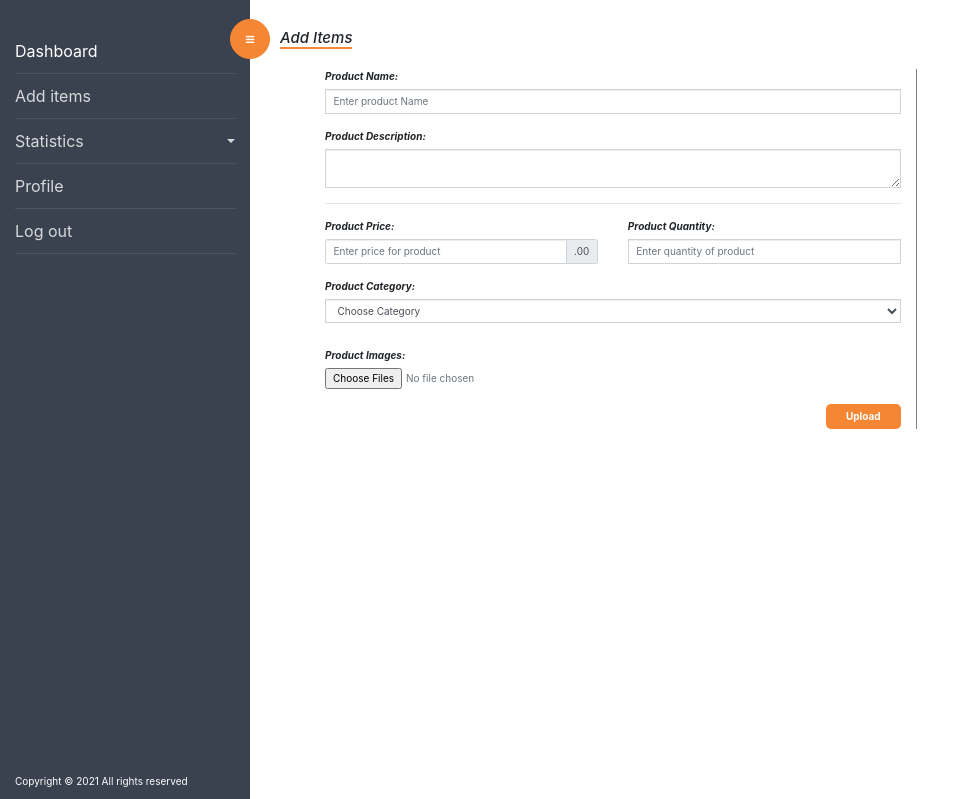
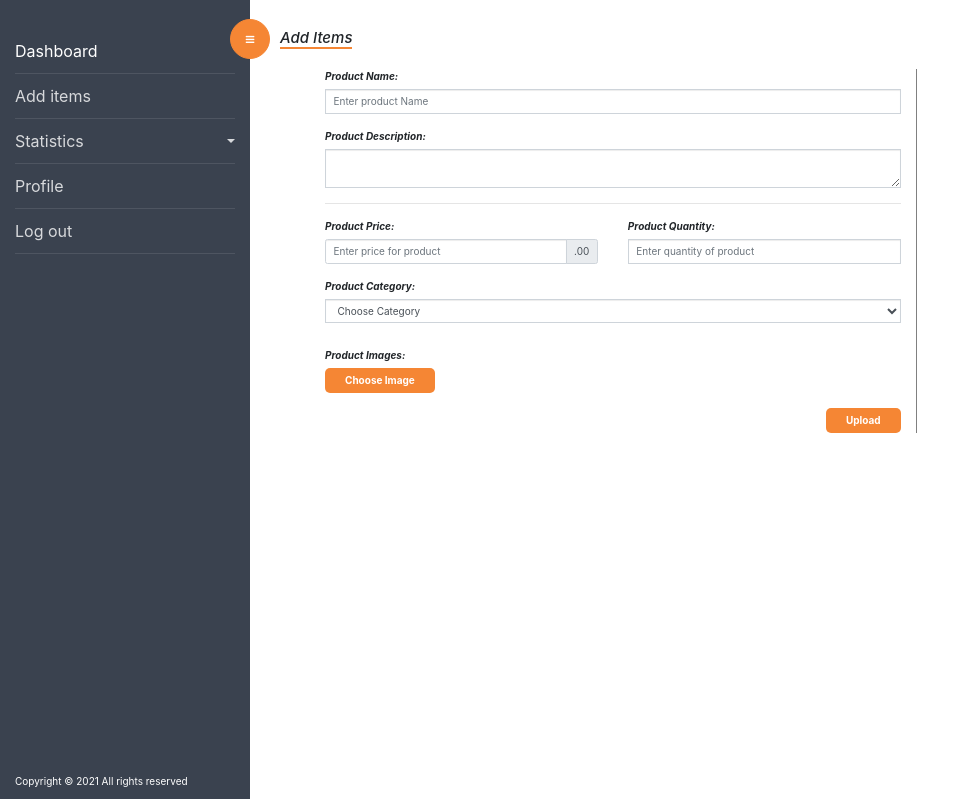
Before and after one commit to ghostOfCloud/neduexpress, a PHP site: page /vendor-dash/add-items.php in a window 1280 px wide. Shown: the part 61-860 px from the top of the page, without its empty margins (0-965 px from the left). Run offline with PHP 8.4, Linux system fonts and the light colour scheme; the visitor is signed in with stand-in values (Sample User, id 1); tables that the repository leaves empty or names only in its code hold one stand-in row (values such as "Sample post"); some libraries are stand-ins or nearby versions.

Commit message:
preview images update

```diff
--- a/vendor-dash/add-items.php
+++ b/vendor-dash/add-items.php
@@ -9,7 +9,7 @@
 
                 <div class="container recomm-img mt-4">
                     <div class="container">
-                        <form method="POST" action="../Controller/ProcessController.php" enctype="multipart/form-data" id="uploadForm">
+                        <form method="POST" action="../Controller/ProcessController.php" enctype="multipart/form-data" id="form">
                             <div class="container">
                                 <div class="row">
                                     <div class="col-lg-8 col-sm-7" style="border-right: 1px solid grey">
@@ -57,9 +57,11 @@
                                             </div>
                                         </div>
 
-                                        <div class="file-image mt-4">
+                                        <!-- NEW -->
+                                        <div class="file-image mt-4" >
                                             <label for="inputEmail"><em>Product Images:</em></label><br>
-                                            <input type="file" name="files[]" class="text-secondary" multiple id="file">
+                                            <input type="file" name="image" name="files[]" id="image" multiple="" class="d-none" onchange="image_select()">
+                                            <button class="upload-btn" type="button" onclick="document.getElementById('image').click()">Choose Image</button>
                                         </div>
 
                                         <!-- submit button  -->
```
